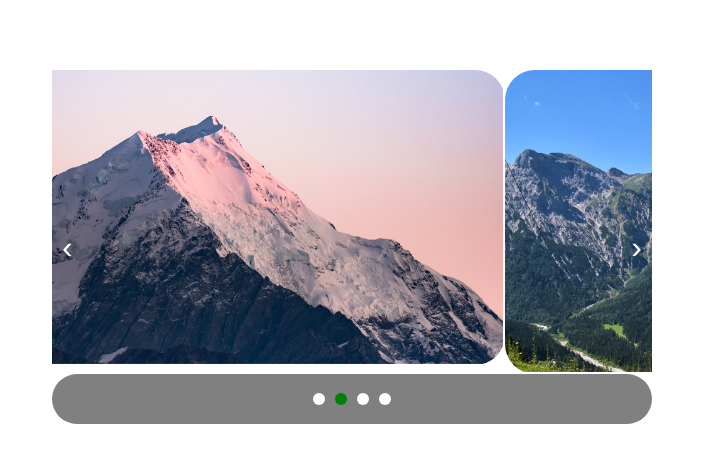
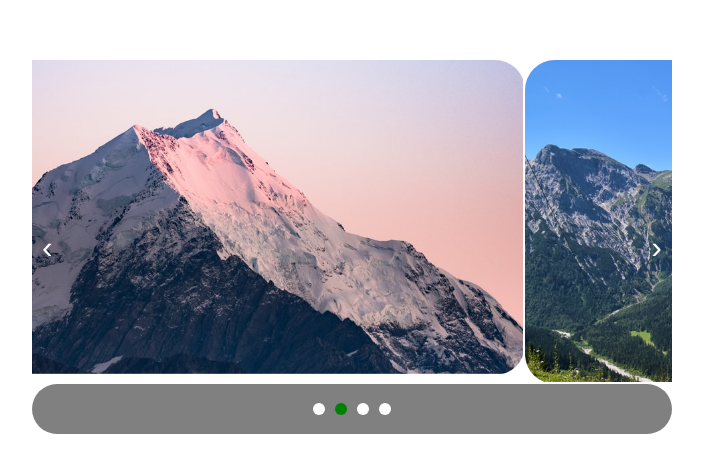
Before and after one commit to sammanamgain/-Image-Carousel, a website built with Vite: page index.html in a window 1280 px wide. Shown: the part 153-626 px from the top of the page, without its empty margins (288-991 px from the left). Built offline with nearby package versions, Linux system fonts and the light colour scheme.

Commit message:
image size changed

```diff
--- a/src/style.css
+++ b/src/style.css
@@ -21,7 +21,8 @@ body {
   overflow: hidden;
   display: flex;
   flex-direction: column;
-  max-width: 600px;
+  max-width: 50%;
+  min-width: 600px;
   height: auto;
   width: 100%;
 }
```
